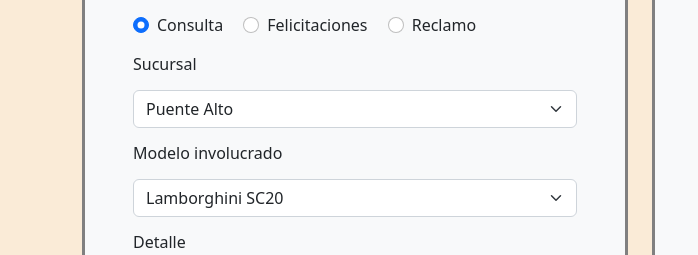
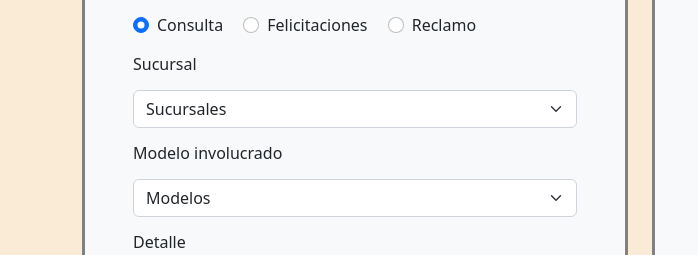
Before and after one commit to aliagapato/frontendprueba2, a plain HTML site: page pages/contacto.html in a window 1280 px wide. Shown: the part 697-952 px from the top of the page, 0-698 px from the left. Drawn offline with nearby package versions, Linux system fonts and the light colour scheme; grey boxes are pictures that could not be loaded.

Commit message:
Mas correciones

```diff
--- a/pages/contacto.html
+++ b/pages/contacto.html
@@ -68,7 +68,8 @@
                 <h6 class="mb-3">Sucursal</h6>
                 <div class="mb-3">
                   <select class="form-select" id="sucursal" required>
-                    <option selected value="puente_alto">Puente Alto</option>
+                    <option value="">Sucursales</option>
+                    <option value="puente_alto">Puente Alto</option>
                     <option value="la_florida">La Florida</option>
                     <option value="san_miguel">San Miguel</option>
                   </select>
@@ -77,7 +78,8 @@
                 <h6 class="mb-3">Modelo involucrado</h6>
                 <div class="mb-3">
                   <select class="form-select" id="sucursal" required>
-                    <option selected value="lambo">Lamborghini SC20</option>
+                    <option value="">Modelos</option>
+                    <option value="lambo">Lamborghini SC20</option>
                     <option value="maserati">Maserati MC20</option>
                     <option value="ferrari">Ferrari Portofino</option>
                   </select>
```
